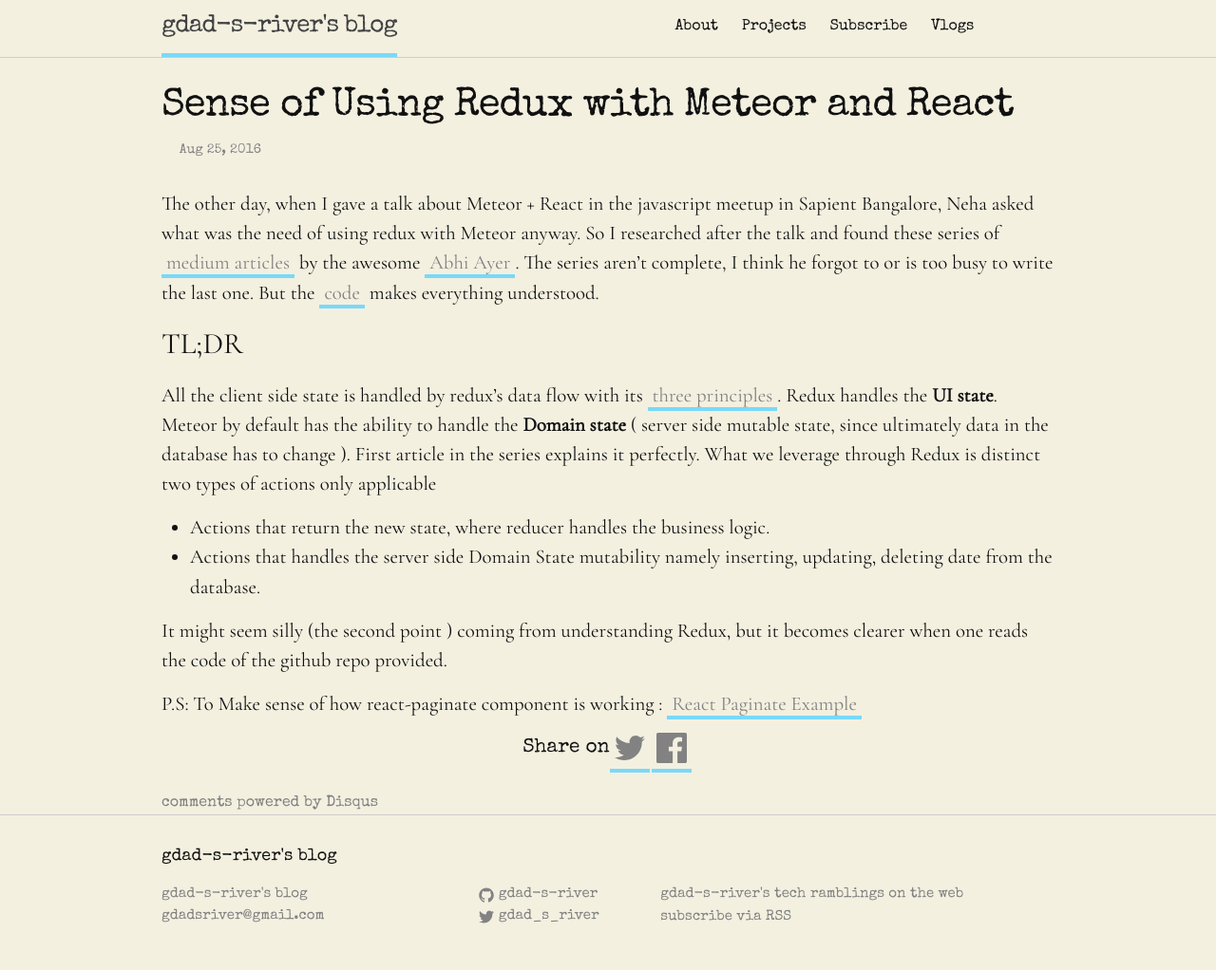
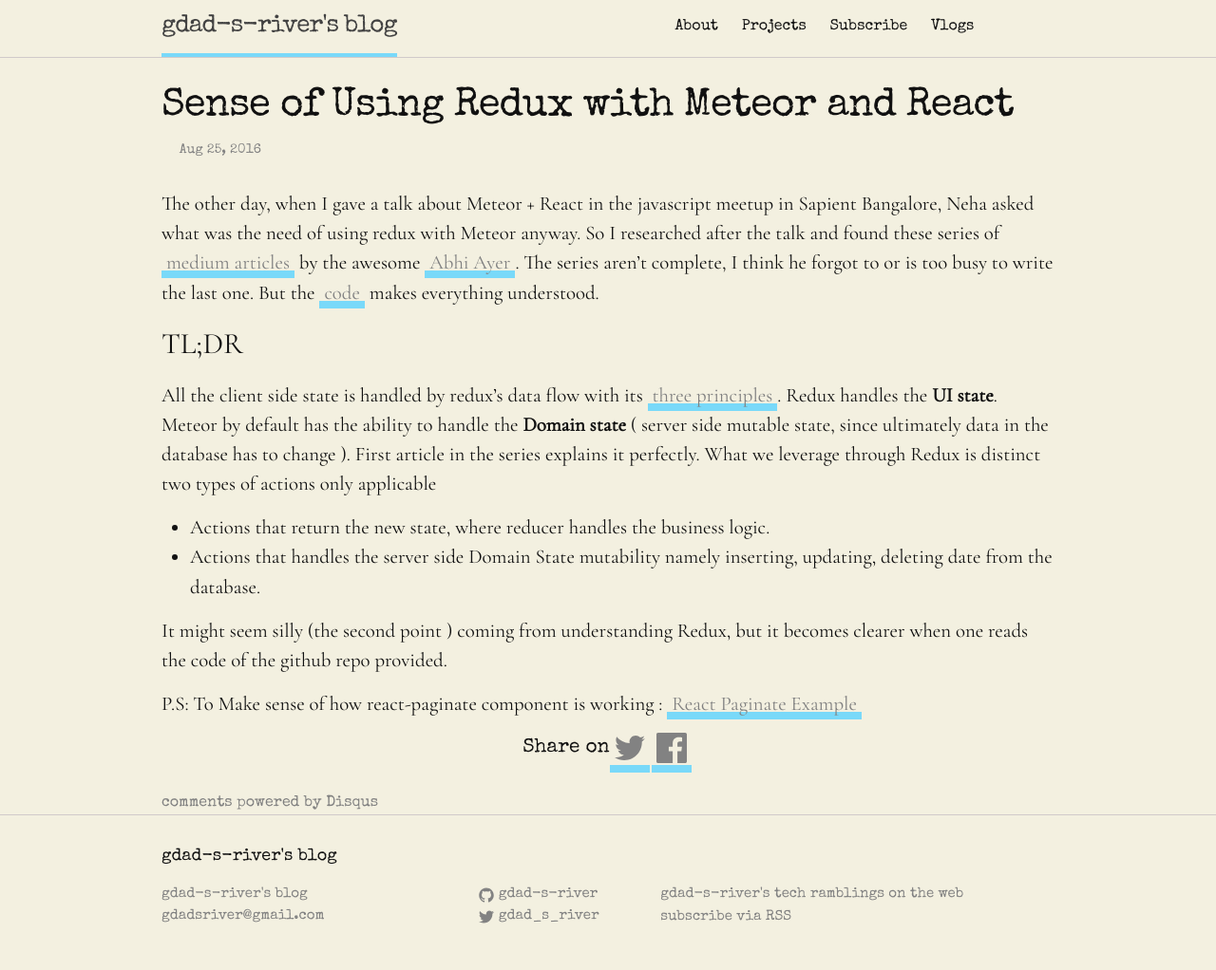
Before and after one commit to gdad-s-river/gdad-s-river.github.io, a Jekyll site: the page built from _posts/2016-08-25-sense-of-using-redux-with-meteor-and-react.md, in a window 1280 px wide. Shown: the whole page at 95% size. Built offline with Jekyll 4.4.1, drawn with Linux system fonts in a browser that asks for light colours; comment, search, counter and statistics services are not loaded.

Commit message:
a tag styling changed

```diff
--- a/_sass/_layout.scss
+++ b/_sass/_layout.scss
@@ -349,7 +349,7 @@
     a {
         text-decoration: inherit;
         border-bottom: 4px solid #79d9f9;
-        box-shadow: #79d9f9;
+        box-shadow: inset 0 -4px 0 #79d9f9;
         padding: 5px 5px 0 5px;
 
         &:hover {
--- a/sw.js
+++ b/sw.js
@@ -2,7 +2,7 @@
 layout: null
 ---
 
-const staticCacheName = "gdad-s-river-static-v75";
+const staticCacheName = "gdad-s-river-static-v76";
 
 console.log("installing service worker");
 
```
